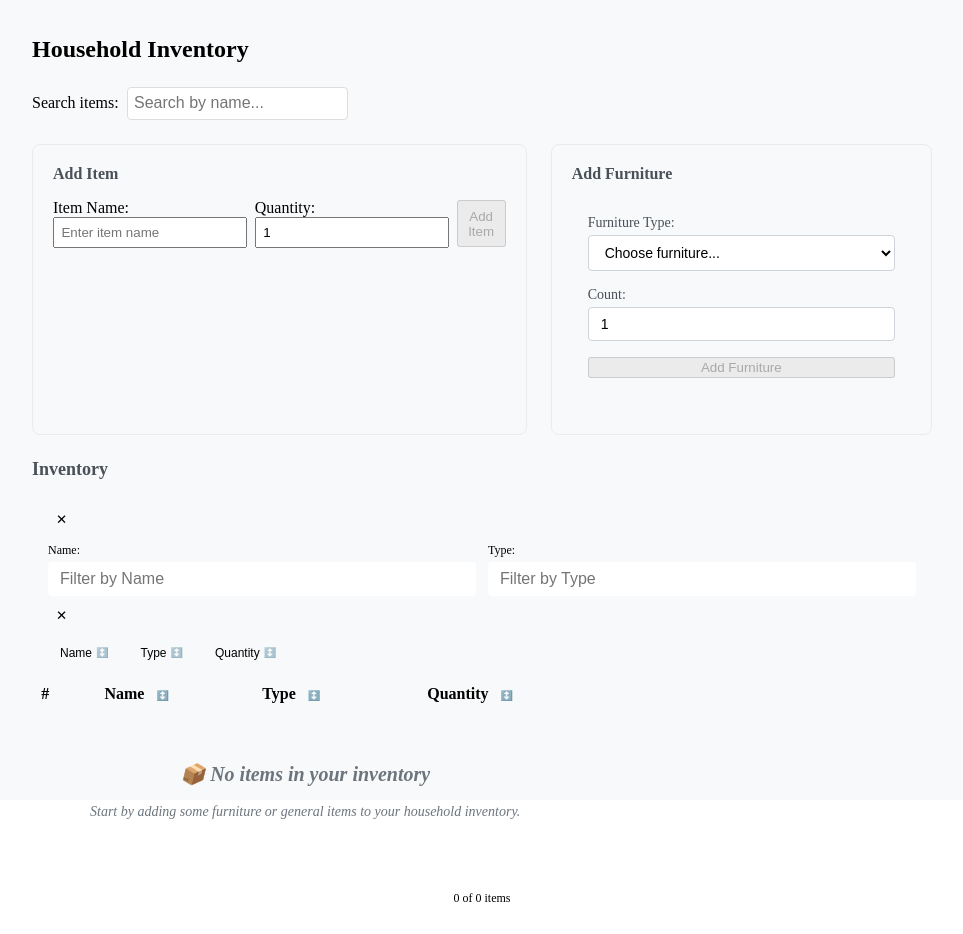
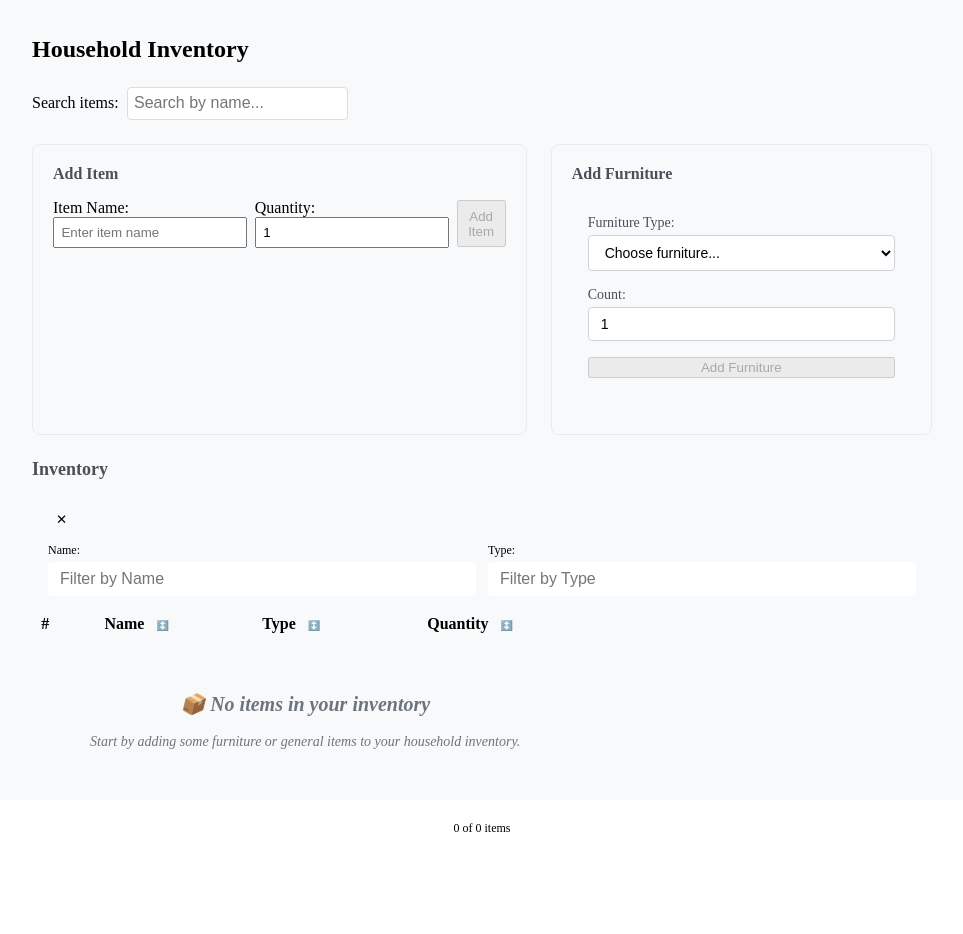
Before and after one commit to Whit3Bl00d/generic-table-angular_20, an Angular app: page /household in a window 1280 px wide. Shown: the whole page, without its empty margins (158-1121 px from the left). After the commit the page ends 864 px from the top, so only its background shows below. Built offline with nearby package versions, Linux system fonts and the light colour scheme.

Commit message:
sort showcase

```diff
--- a/src/app/shared/components/generic-table/generic-table.component.html
+++ b/src/app/shared/components/generic-table/generic-table.component.html
@@ -1,16 +1,17 @@
 <div class="generic-table">
-  @if (showFilters() !== false && filterableColumns().length > 0) {
+  @if (showFilters() === true && filterableColumns().length > 0) {
     <section class="filters">
       <header>
         <title class="filters__title">Filters</title>
-        <button class="filters__clear" (click)="clearFilters()" title="Clear all filters">
-          ✕
-        </button>
+
+        <button class="filters__clear" (click)="clearFilters()" title="Clear all filters">✕</button>
       </header>
+
       <div class="filters__grid">
         @for (column of filterableColumns(); track column.key) {
           <div class="filter">
             <label [attr.for]="'filter-' + column.key.toString()">{{ column.label }}:</label>
+
             <input
               [attr.id]="'filter-' + column.key.toString()"
               type="text"
@@ -23,14 +24,14 @@
     </section>
   }
 
-  @if (showSort() !== false) {
+  @if (showSortShowcase() === true) {
     <section class="sort">
       <header>
         <title class="sort__title">Sort</title>
-        <button class="sort__clear" (click)="clearSort()" title="Clear sort">
-          ✕
-        </button>
+
+        <button class="sort__clear" (click)="clearSort()" title="Clear sort">✕</button>
       </header>
+
       <div class="sort__controls">
         @for (column of sortableColumns(); track column.key) {
           <button
@@ -40,6 +41,7 @@
             [title]="'Sort by ' + column.label"
           >
             {{ column.label }}
+
             <span class="sort__icon">{{ getSortIcon(column.key.toString()) }}</span>
           </button>
         }
@@ -54,7 +56,8 @@
           @for (column of displayColumns(); track column.key) {
             <th>
               {{ column.label }}
-              @if (showSort() !== false && column.sortable && column.key !== 'rowNumber') {
+
+              @if (showSort() === true && column.sortable && column.key !== 'rowNumber') {
                 <button
                   class="sort__header"
                   [class.active]="isSortedBy(column.key.toString())"
@@ -68,6 +71,7 @@
           }
         </tr>
       </thead>
+
       <tbody>
         @for (item of displayData(); track $index) {
           <tr (click)="onRowClick(item)" class="row">
@@ -78,6 +82,7 @@
             }
           </tr>
         }
+
         @if (filteredAndSortedData().length === 0) {
           <tr>
             <td [attr.colspan]="displayColumns().length" class="empty">
@@ -91,9 +96,7 @@
     </table>
   </section>
 
-  @if (showFilters() !== false || showSort() !== false) {
-    <footer class="results">
-      {{ displayData().length }} of {{ data().length }} items
-    </footer>
+  @if (showFilters() === true) {
+    <footer class="results">{{ displayData().length }} of {{ data().length }} items</footer>
   }
 </div>
--- a/src/app/shared/components/generic-table/generic-table.component.scss
+++ b/src/app/shared/components/generic-table/generic-table.component.scss
@@ -238,7 +238,6 @@
   text-align: center;
 }
 
-
 /* Responsive */
 @media (max-width: 768px) {
   .filters-grid {
--- a/src/app/shared/components/generic-table/generic-table.component.ts
+++ b/src/app/shared/components/generic-table/generic-table.component.ts
@@ -28,6 +28,7 @@ export class GenericTableComponent<T extends Record<string | number, any>> {
   emptyTemplate = input<TemplateRef<any> | undefined>(undefined);
   showFilters = input<boolean>(true);
   showSort = input<boolean>(true);
+  showSortShowcase = input<boolean>(false);
   showRowNumbers = input<boolean>(false);
   rowNumberLabel = input<string>('#');
 
```
